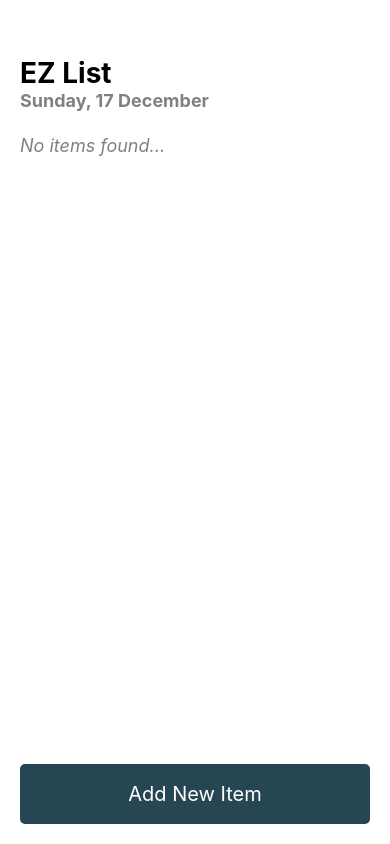
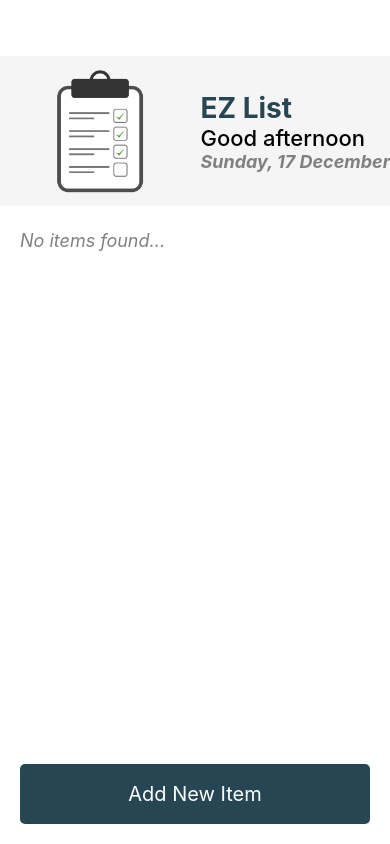
Before and after one commit to shahbaz4783/EZLists, a React Native app: screen / in a window 390 px wide. Built offline with nearby package versions, Linux system fonts and the light colour scheme.

Commit message:
improve modal ui and add addtion features

```diff
--- a/App.js
+++ b/App.js
@@ -3,13 +3,14 @@ import {
 	Text,
 	View,
 	FlatList,
-	Button,
 	SafeAreaView,
 	TouchableOpacity,
+	Image,
 } from 'react-native';
 import { useState } from 'react';
 import { InputContainer } from './components/InputContainer';
 import { ListItem } from './components/ListItem';
+import { Greet } from './components/Greet';
 
 export default function App() {
 	const [allText, setAllText] = useState([]);
@@ -34,27 +35,11 @@ export default function App() {
 		});
 	};
 
-	const daysOfWeek = [
-		'Sunday',
-		'Monday',
-		'Tuesday',
-		'Wednesday',
-		'Thursday',
-		'Friday',
-		'Saturday',
-	];
-	const dayName = daysOfWeek[new Date().getDay()];
-	const getDate = new Date().getDate();
-	const getMonth = new Date().toLocaleDateString('en-US', { month: 'long' });
-
 	return (
 		<SafeAreaView style={styles.container}>
-			<View>
-				<Text style={styles.logo}>EZ List</Text>
-
-				<Text style={styles.date}>
-					{dayName}, {getDate} {getMonth}
-				</Text>
+			<View style={styles.header}>
+				<Image style={styles.image} source={require('./assets/list.png')} />
+				<Greet />
 			</View>
 
 			<InputContainer
@@ -95,9 +80,12 @@ const styles = StyleSheet.create({
 	container: {
 		flex: 1,
 		gap: 24,
-		// borderWidth: 2,
-		// borderColor: 'red',
 		marginTop: 56,
+	},
+	header: {
+		flexDirection: 'row',
+		backgroundColor: 'whitesmoke',
+		alignItems: 'center',
 	},
 	textContainer: {
 		flex: 5,
@@ -108,13 +96,11 @@ const styles = StyleSheet.create({
 	logo: {
 		fontSize: 28,
 		fontWeight: '700',
-		marginHorizontal: 20,
 	},
 	date: {
 		fontSize: 18,
 		fontWeight: '700',
 		color: 'grey',
-		marginHorizontal: 20,
 	},
 	customButton: {
 		backgroundColor: '#264653',
@@ -133,4 +119,9 @@ const styles = StyleSheet.create({
 		color: 'gray',
 		fontStyle: 'italic',
 	},
+	image: {
+		width: 150,
+		height: 150,
+		margin: 'auto',
+	},
 });
--- a/app.json
+++ b/app.json
@@ -7,7 +7,7 @@
     "icon": "./assets/icon.png",
     "userInterfaceStyle": "light",
     "splash": {
-      "image": "./assets/splash.png",
+      "image": "./assets/listsplash.png",
       "resizeMode": "contain",
       "backgroundColor": "#ffffff"
     },
--- /dev/null
+++ b/components/Greet.js
@@ -0,0 +1,65 @@
+import { StyleSheet, Text, View } from 'react-native';
+import { useEffect, useState } from 'react';
+
+export const Greet = () => {
+	const daysOfWeek = [
+		'Sunday',
+		'Monday',
+		'Tuesday',
+		'Wednesday',
+		'Thursday',
+		'Friday',
+		'Saturday',
+	];
+	const dayName = daysOfWeek[new Date().getDay()];
+	const getDate = new Date().getDate();
+	const getMonth = new Date().toLocaleDateString('en-US', { month: 'long' });
+
+	const [greeting, setGreeting] = useState('');
+
+	useEffect(() => {
+		const getGreeting = () => {
+			const currentHour = new Date().getHours();
+
+			if (currentHour >= 5 && currentHour < 12) {
+				setGreeting('Good morning');
+			} else if (currentHour >= 12 && currentHour < 17) {
+				setGreeting('Good afternoon');
+			} else if (currentHour >= 17 && currentHour < 20) {
+				setGreeting('Good evening');
+			} else {
+				setGreeting('Good Night');
+			}
+		};
+
+		getGreeting();
+	}, []);
+
+	return (
+		<View style={styles.headerContainer}>
+			<Text style={styles.logo}>EZ List</Text>
+			<Text style={styles.greet}>{greeting}</Text>
+			<Text style={styles.date}>
+				{dayName}, {getDate} {getMonth}
+			</Text>
+		</View>
+	);
+};
+
+const styles = StyleSheet.create({
+	logo: {
+        color: '#264653',
+		fontSize: 28,
+		fontWeight: '700',
+	},
+	date: {
+		fontSize: 18,
+		fontWeight: '700',
+		color: 'grey',
+        fontStyle: 'italic',
+	},
+	greet: {
+		fontSize: 22,
+		fontWeight: '500',
+	},
+});
--- a/components/InputContainer.js
+++ b/components/InputContainer.js
@@ -24,24 +24,31 @@ export const InputContainer = ({ onButtonPress, visible, onCancel }) => {
 	return (
 		<Modal visible={visible} animationType='slide'>
 			<View style={styles.inputContainer}>
-				<Image style={styles.image} source={require('../assets/list.png')} />
+				<View style={styles.containerTop}>
+					<Text style={styles.text}>New List</Text>
+					<TouchableOpacity onPress={onCancel}>
+						<Image
+							style={styles.cross}
+							source={require('../assets/cross.png')}
+						/>
+					</TouchableOpacity>
+				</View>
 				<View style={styles.inputWrapper}>
 					<TextInput
+						multiline={true}
+						numberOfLines={6}
 						style={styles.input}
-						placeholder='Enter a List Item'
+						placeholder='Create a List'
 						placeholderTextColor='#264653'
 						onChangeText={inputHandler}
 						value={enteredText}
+						textAlignVertical='top'
 					/>
 				</View>
-				<View style={styles.buttonContainer}>
-					<TouchableOpacity onPress={buttonHandler} style={styles.customButton}>
-						<Text style={styles.buttonText}>Add</Text>
-					</TouchableOpacity>
-					<TouchableOpacity onPress={onCancel} style={styles.customButton}>
-						<Text style={styles.buttonText}>Cancel</Text>
-					</TouchableOpacity>
-				</View>
+
+				<TouchableOpacity onPress={buttonHandler} style={styles.customButton}>
+					<Text style={styles.buttonText}>Create</Text>
+				</TouchableOpacity>
 			</View>
 		</Modal>
 	);
@@ -49,34 +56,35 @@ export const InputContainer = ({ onButtonPress, visible, onCancel }) => {
 
 const styles = StyleSheet.create({
 	inputContainer: {
-		gap: 24,
 		flex: 2,
-		borderBottomWidth: 1,
-		borderBottomColor: 'grey',
-		justifyContent: 'center',
-		backgroundColor: '#2a9d8f',
+		justifyContent: 'space-between',
+		backgroundColor: 'whitesmoke',
+		paddingTop: 50,
 	},
 	inputWrapper: {
 		color: 'white',
-		backgroundColor: '#fefae0',
 		borderWidth: 2,
 		borderColor: 'grey',
 		padding: 20,
 		borderRadius: 6,
 		margin: 20,
 	},
+	containerTop: {
+		margin: 20,
+		flexDirection: 'row',
+		justifyContent: 'space-between',
+		alignItems: 'center',
+	},
 	input: {
 		fontSize: 20,
-	},
-	image: {
-		width: 150,
-		height: 150,
-		margin: 'auto',
 	},
 	customButton: {
 		backgroundColor: '#264653',
 		padding: 10,
 		borderRadius: 5,
+		alignItems: 'center',
+		marginHorizontal: 20,
+		marginBottom: 40,
 	},
 	buttonText: {
 		color: 'white',
@@ -88,4 +96,12 @@ const styles = StyleSheet.create({
 		justifyContent: 'center',
 		gap: 24,
 	},
+	cross: {
+		width: 40,
+		height: 40,
+	},
+	text: {
+		fontSize: 36,
+		fontWeight: '700',
+	},
 });
```
Also changed, not shown: assets/cross.png (added), assets/listsplash.png (added).
